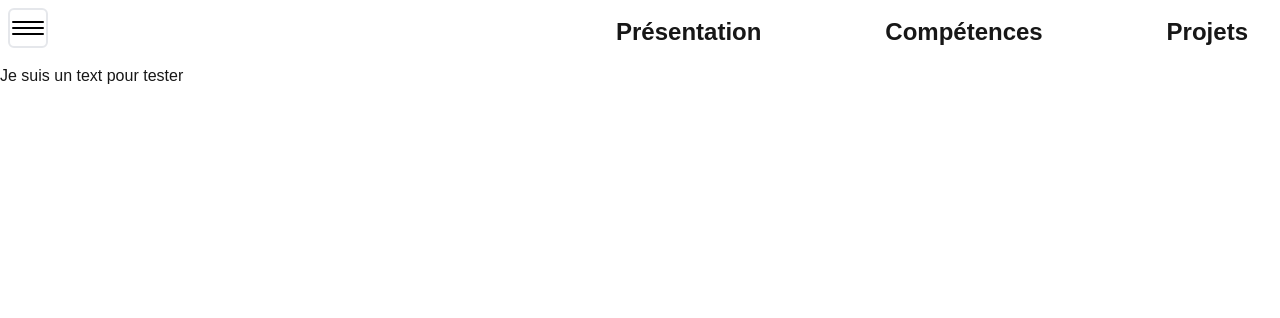
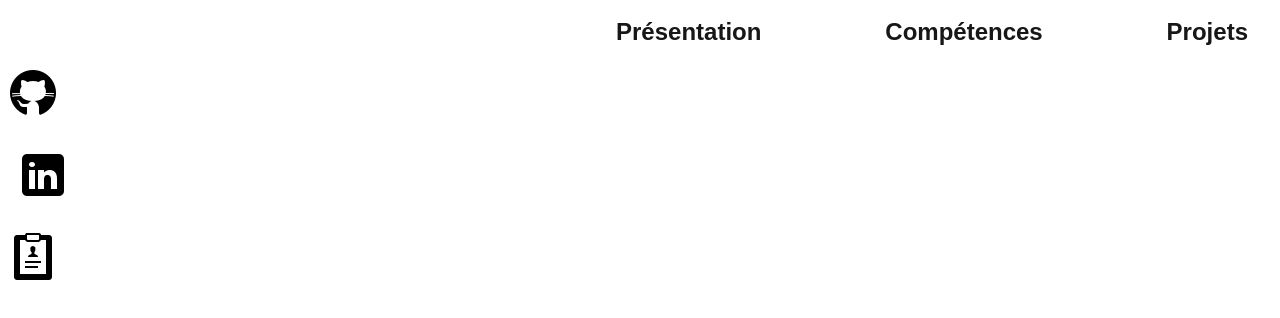
Before and after one commit to YannVerd/portfolio, a Next.js app: page / in a window 1280 px wide. Shown: the top 318 px of the page. Built offline with nearby package versions, Linux system fonts and the light colour scheme.

Commit message:
refactor compoent

```diff
--- /dev/null
+++ b/src/app/components/burgerMenu.tsx
@@ -0,0 +1,36 @@
+import { useState } from "react";
+import MenuOptions from "./menuOptions";
+
+export default function BurgerMenu(){
+    const links = [{name: "Git", img:"/github-50.png", imgWhite:"/github-white-50.png", link: "#"}, {name: "LinkedIn", img:"/linkedin-50.png",imgWhite:"/linkedin-white-50.png", link: "#"}, {name: "CV", img:"/cv-50.png", imgWhite:"/cv-white-50.png", link: "#"}]
+
+    const [isOpen, setIsOpen] = useState(false);
+
+    const handleBurgerMenu = () => {
+        setIsOpen(!isOpen);
+    }
+
+
+
+    return(
+        <div className="md:invisible">
+        <button onClick={handleBurgerMenu}
+                    // ref={wrapperRef}
+                    className={`group hover:bg-gray-400 h-10 w-10 flex flex-col justify-center items-center border-2 rounded-md gap-1 ${isOpen && "bg-gray-400"}`}>
+                        <span className={`bg-black h-0.5 w-8 rounded-md duration-500 group-hover:bg-white group-hover:rotate-45 group-hover:translate-y-1.5 ${ isOpen && 'bg-white rotate-45 translate-y-1.5'}`}></span>
+                        <span className={`bg-black h-0.5 w-8 rounded-md duration-500 group-hover:bg-white group-hover:scale-x-0 transition ${ isOpen && 'bg-white scale-x-0'}`}></span>
+                        <span className={`bg-black h-0.5 w-8 rounded-md duration-500 group-hover:bg-white group-hover:-rotate-45 group-hover:-translate-y-1.5 ${ isOpen && 'bg-white -rotate-45 -translate-y-1.5'}`}></span>
+                </button>
+                <div className="flex flex-col w-auto absolute -left-48 mt-1">
+                    {links.map( (link, index) => {
+                        return (
+                            <MenuOptions index={index} key={index} isOpen={isOpen} name={link.name} img={link.img} imgWhite={link.imgWhite}/>
+
+                        );
+                    })}
+                </div>
+        </div>
+
+
+    );
+}
--- a/src/app/components/header.tsx
+++ b/src/app/components/header.tsx
@@ -1,6 +1,8 @@
 import React, {useRef,useState, useEffect} from "react";
 import MenuOptions from "./menuOptions";
-import Image from "next/image";
+import MenuBurger from "./burgerMenu";
+import BurgerMenu from "./burgerMenu";
+
 
 
 export default function Header(){
@@ -8,13 +10,10 @@ export default function Header(){
     const links = [{name: "Git", img:"/github-50.png", imgWhite:"/github-white-50.png", link: "#"}, {name: "LinkedIn", img:"/linkedin-50.png",imgWhite:"/linkedin-white-50.png", link: "#"}, {name: "CV", img:"/cv-50.png", imgWhite:"/cv-white-50.png", link: "#"}]
     const sections = [{name: "Présentation" , id: "#"}, {name: "Compétences" , id: "#"}, {name: "Projets" , id: "#"} ]
 
-    const [isOpen, setIsOpen] = useState(false);
 
     // const wrapperRef = useRef<HTMLButtonElement>(null)
 
-    const handleBurgerMenu = () => {
-        setIsOpen(!isOpen);
-    }
+
 
 
 
@@ -35,17 +34,15 @@ export default function Header(){
     return (
         <header className="p-2 w-[98] h-16 flex justify-between sticky">
             <div>
-                <button onClick={handleBurgerMenu}
-                    // ref={wrapperRef}
-                    className={`group hover:bg-gray-400 h-10 w-10 flex flex-col justify-center items-center border-2 rounded-md gap-1 ${isOpen && "bg-gray-400"}`}>
-                        <span className={`bg-black h-0.5 w-8 rounded-md duration-500 group-hover:bg-white group-hover:rotate-45 group-hover:translate-y-1.5 ${ isOpen && 'bg-white rotate-45 translate-y-1.5'}`}></span>
-                        <span className={`bg-black h-0.5 w-8 rounded-md duration-500 group-hover:bg-white group-hover:scale-x-0 transition ${ isOpen && 'bg-white scale-x-0'}`}></span>
-                        <span className={`bg-black h-0.5 w-8 rounded-md duration-500 group-hover:bg-white group-hover:-rotate-45 group-hover:-translate-y-1.5 ${ isOpen && 'bg-white -rotate-45 -translate-y-1.5'}`}></span>
-                </button>
-                <div className="flex flex-col w-auto absolute -left-40 mt-1">
+                {/* responsive menu burger: display or not the burger menu depends on screen size
+                    When the screen size is too small, we hide the menu options and display the burger menu.
+                    The user can then display the links whenever he or she wishes, without any discomfort.
+                */}
+                <BurgerMenu />
+                <div className="hidden md:flex flex-col w-auto absolute -left-48 mt-1 ">
                     {links.map( (link, index) => {
                         return (
-                            <MenuOptions index={index} key={index} isOpen={isOpen} name={link.name} img={link.img} imgWhite={link.imgWhite}/>
+                            <MenuOptions index={index} key={index} isOpen={true} name={link.name} img={link.img} imgWhite={link.imgWhite}/>
 
                         );
                     })}
--- a/src/app/components/menuOptions.tsx
+++ b/src/app/components/menuOptions.tsx
@@ -26,8 +26,8 @@ export default function MenuOptions(props: IOptionsMenu){
             onMouseEnter={handleBoutonHoverMenu}
             onMouseLeave={handleBoutonHoverMenu}
             className={
-                `hover:bg-gray-400 hover:text-white  p-4 flex justify-around items-center
-                    hover:shadow-inner hover:translate-x-40
+                `hover:bg-gray-400 hover:text-white  p-4 flex justify-around items-center w-48
+                    hover:shadow-inner hover:translate-x-44
                     transform transition-all duration-500 ${props.isOpen ? "translate-x-24": "-translate-x-0"}`
             }
             ><p>{props.name}</p >{ isHover ?
--- a/src/app/page.tsx
+++ b/src/app/page.tsx
@@ -6,7 +6,6 @@ export default function Home() {
   return (
     <>
       <Header/>
-      <p>Je suis un text pour tester</p>
     </>
 
 
```
